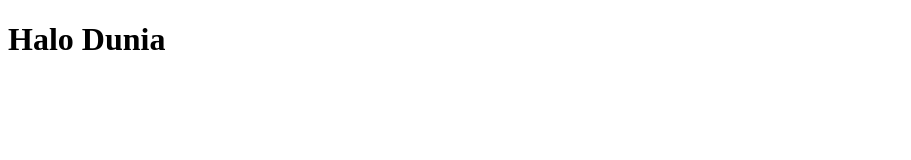
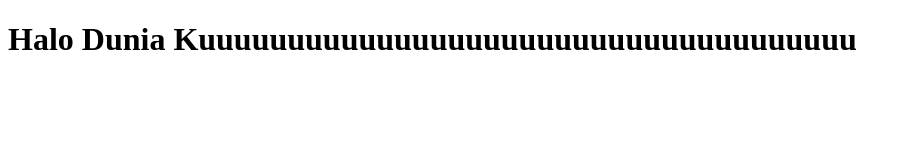
Before and after one commit to raffyakhsan/Tugas-Mobile-Programming, a plain HTML site: page index.html in a window 1280 px wide. Shown: the whole page, without its empty margins (0-911 px from the left). Drawn offline with Linux system fonts and the light colour scheme.

Commit message:
edit isi

```diff
--- a/index.html
+++ b/index.html
@@ -6,6 +6,6 @@
     <title>Document</title>
   </head>
   <body>
-    <h1>Halo Dunia</h1>
+    <h1>Halo Dunia Kuuuuuuuuuuuuuuuuuuuuuuuuuuuuuuuuuuuuu</h1>
   </body>
 </html>
```
